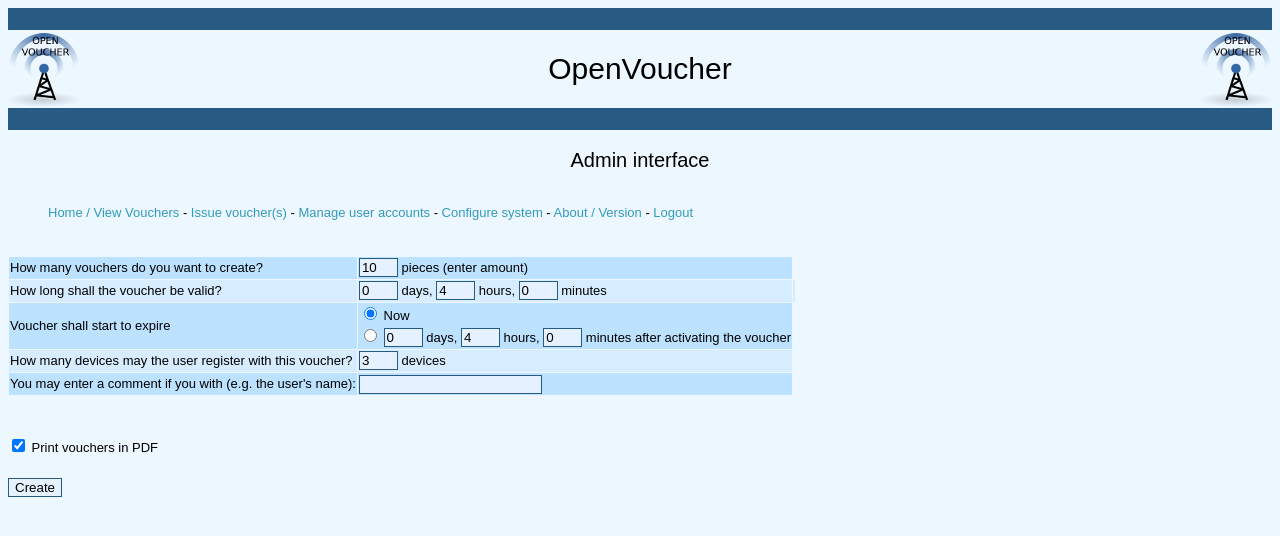
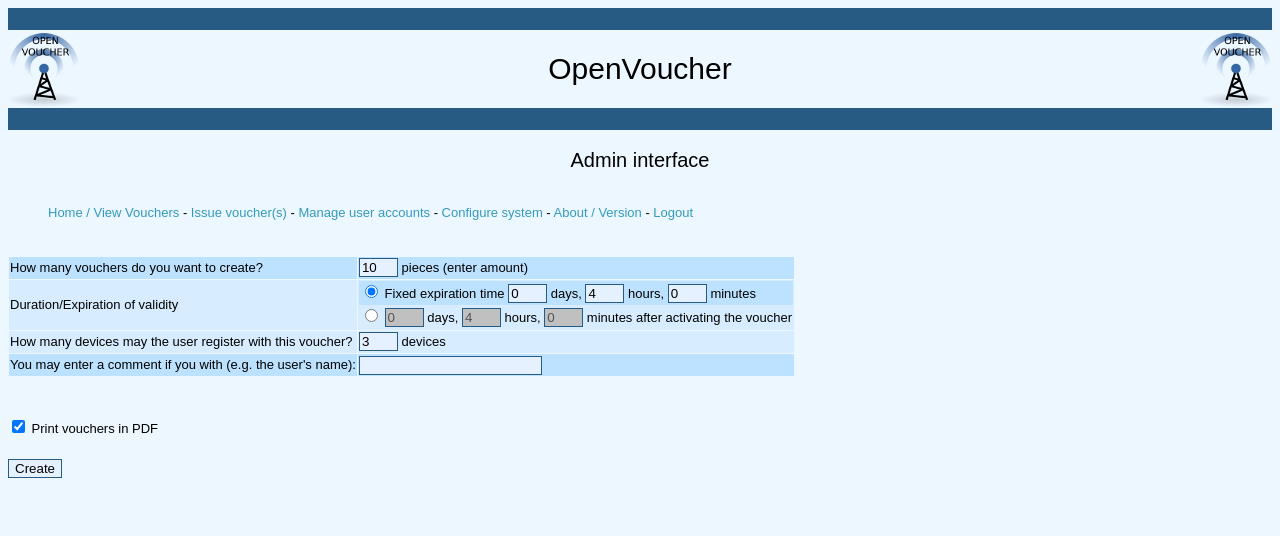
Before and after one commit to litzinetz-de/OpenVoucher, a PHP site: page /admin/addvoucher.php in a window 1280 px wide. Shown: the top 536 px of the page. Run offline with PHP 8.4, Linux system fonts and the light colour scheme; a user stored in the database is signed in; data comes from the database, SQL or seed files in the repository; data that the repository does not hold is empty; some libraries are stand-ins or nearby versions.

Commit message:
* Improved GUI

```diff
--- a/src/admin/addvoucher.php
+++ b/src/admin/addvoucher.php
@@ -58,14 +58,23 @@ if((is_numeric($_POST['cnt']) && trim($_POST['cnt'])!='') && ($_POST['d']!=0 ||
 	<td>How many vouchers do you want to create?</td><td>
 	<input type="text" class="formstyle" name="cnt" size="2" value="10"> pieces (enter amount)</td>
 	</tr><tr class="lightbg"><td>
-	How long shall the voucher be valid?</td><td>
-	<input type="text" class="formstyle" name="d" size="2" value="0"> days, <input type="text" class="formstyle" name="h" size="2" value="4"> hours,
-	<input type="text" class="formstyle" name="m" size="2" value="0"> minutes</td><td>
+	Duration/Expiration of validity</td><td>
+	<table border="0" cellspacing="0" width="100%"><tr class="darkbg">
+	<td><input type="radio" name="start_expire" value="now" id="exp_now" onchange="AddVoucherToggleExp();" checked> Fixed expiration time <input type="text" class="formstyle" name="d" size="2" value="0"> days, <input type="text" class="formstyle" name="h" size="2" value="4"> hours,
+	<input type="text" class="formstyle" name="m" size="2" value="0"> minutes</td>
 	</td></tr>
-	<tr class="darkbg"><td>Voucher shall start to expire</td><td>
-	<input type="radio" name="start_expire" value="now" checked> Now<br>
-	<input type="radio" name="start_expire" value="given"> <input type="text" class="formstyle" name="e_d" size="2" value="0"> days, <input type="text" class="formstyle" name="e_h" size="2" value="4"> hours,
-	<input type="text" class="formstyle" name="e_m" size="2" value="0"> minutes after activating the voucher</td></tr>
+	<tr class="lightbg">
+	<td>
+	<input type="radio" name="start_expire" value="given" id="exp_given" onchange="AddVoucherToggleExp();"> <input type="text" class="formstyle" name="e_d" size="2" value="0"> days, <input type="text" class="formstyle" name="e_h" size="2" value="4"> hours,
+	<input type="text" class="formstyle" name="e_m" size="2" value="0"> minutes after activating the voucher</td>
+	</td>
+	</tr>
+	</table>
+	<script language="javascript">
+	AddVoucherToggleExp();
+	</script>
+
+	</td></tr>
 	<tr class="lightbg">
 	<td>How many devices may the user register with this voucher?</td><td>
 	<input type="text" class="formstyle" name="dev-cnt" size="2" value="3"> devices</td></tr>
--- /dev/null
+++ b/src/admin/functions.js
@@ -0,0 +1,33 @@
+function AddVoucherToggleExp()
+{
+	if(document.voucherform.start_expire.value=="now")
+	{
+		document.voucherform.d.disabled=false;
+		document.voucherform.h.disabled=false;
+		document.voucherform.m.disabled=false;
+		document.voucherform.e_d.disabled=true;
+		document.voucherform.e_h.disabled=true;
+		document.voucherform.e_m.disabled=true;
+
+		document.voucherform.d.className="formstyle";
+		document.voucherform.h.className="formstyle";
+		document.voucherform.m.className="formstyle";
+		document.voucherform.e_d.className="roinput";
+		document.voucherform.e_h.className="roinput";
+		document.voucherform.e_m.className="roinput";
+	} else {
+		document.voucherform.d.disabled=true;
+		document.voucherform.h.disabled=true;
+		document.voucherform.m.disabled=true;
+		document.voucherform.e_d.disabled=false;
+		document.voucherform.e_h.disabled=false;
+		document.voucherform.e_m.disabled=false;
+
+		document.voucherform.d.className="roinput";
+		document.voucherform.h.className="roinput";
+		document.voucherform.m.className="roinput";
+		document.voucherform.e_d.className="formstyle";
+		document.voucherform.e_h.className="formstyle";
+		document.voucherform.e_m.className="formstyle";
+	}
+}
--- a/src/includes/header.php
+++ b/src/includes/header.php
@@ -18,6 +18,7 @@ if(file_exists('../graphics/'.$logo) && !is_dir('../graphics/'.$logo))
 <html>
 <head>
 <link rel="stylesheet" href="../style/style.css">
+<script language="javascript" src="functions.js"></script>
 <title>OpenVoucher</title>
 </head>
 <body>
--- a/src/style/style.css
+++ b/src/style/style.css
@@ -26,6 +26,14 @@ a, a:hover {
 }
 .small {
 	font-size: 20;
+}
+.disabled {
+	color: #4F3063;
+}
+.tableseperator
+{
+	background-color: #c0c0c0;
+	font-size: 1;
 }
 .lightbg
 {
```
Also changed, not shown: src/classes/gui.php (+66 -2 lines).
